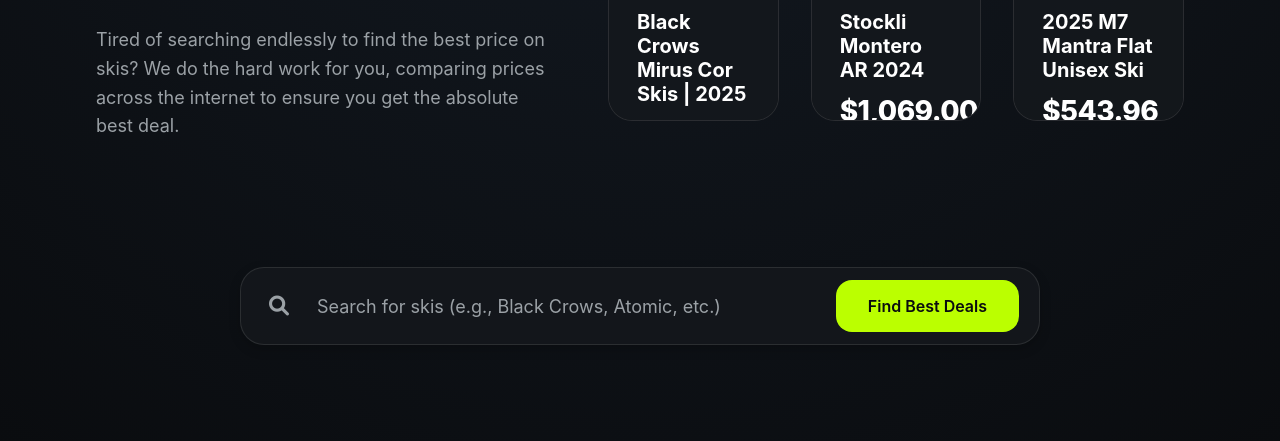
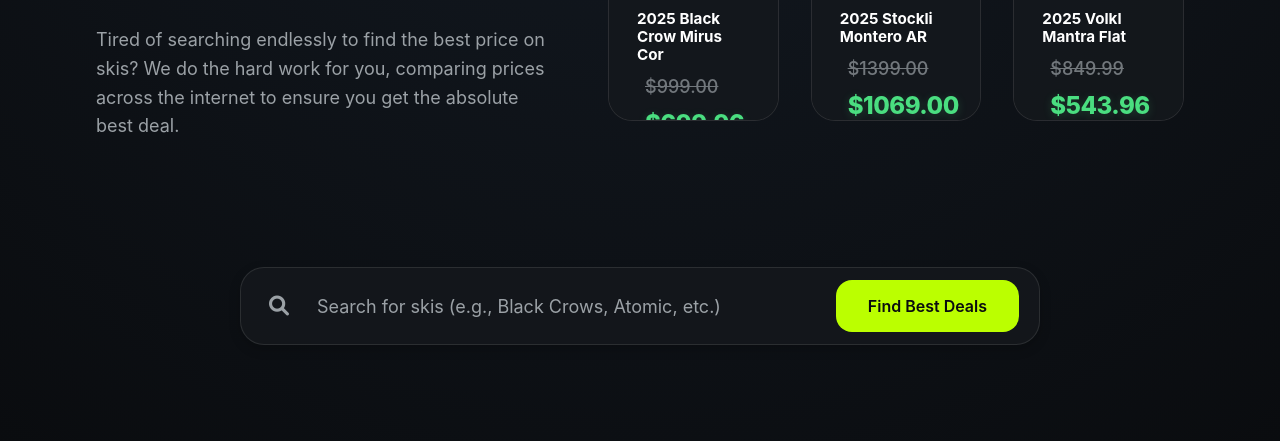
Before and after one commit to aioskiprices/NEW-Ski-Price-Aggregator, a Flask app: page / in a window 1280 px wide. Shown: the part 407-848 px from the top of the page. Run offline with Flask 3, Linux system fonts and the light colour scheme.

Commit message:
SkiSniper V0.0 - Initial Release

```diff
--- a/app.py
+++ b/app.py
@@ -1,15 +1,27 @@
+import logging
 from flask import Flask, render_template, request, url_for
 import json
 import os
+
+# Configure logging
+logging.basicConfig(
+    level=logging.INFO,
+    format='%(asctime)s - %(name)s - %(levelname)s - %(message)s'
+)
+logger = logging.getLogger(__name__)
 
 app = Flask(__name__)
 app.secret_key = 'your-secret-key-here'  # Required for session management
 
 def clean_price(price_str):
     """Convert price string to float, removing currency symbols and commas."""
-    if not price_str or price_str == "Price not found":
+    try:
+        if not price_str or price_str == "Price not found":
+            return float('inf')
+        return float(price_str.replace('$', '').replace(',', '').replace(' USD', ''))
+    except (ValueError, TypeError) as e:
+        logger.error(f"Error cleaning price {price_str}: {str(e)}")
         return float('inf')
-    return float(price_str.replace('$', '').replace(',', '').replace(' USD', ''))
 
 def load_ski_data():
     """Load and return ski data from JSON file."""
@@ -18,12 +30,16 @@ def load_ski_data():
         json_path = os.path.join(current_dir, 'ski_prices.json')
         with open(json_path, 'r') as f:
             data = json.load(f)
+            logger.info(f"Successfully loaded {len(data['skis'])} skis from ski_prices.json")
             return data['skis']
     except FileNotFoundError:
-        print("Warning: ski_prices.json not found")
+        logger.error("ski_prices.json not found")
         return []
     except json.JSONDecodeError:
-        print("Warning: Invalid JSON in ski_prices.json")
+        logger.error("Invalid JSON in ski_prices.json")
+        return []
+    except Exception as e:
+        logger.error(f"Unexpected error loading ski data: {str(e)}")
         return []
 
 def get_image_path(ski_name):
@@ -38,8 +54,8 @@ def get_image_path(ski_name):
         filename = "black_crows_mirus_cor"
     elif "stockli montero ar" in cleaned_name:
         filename = "stockli_montero_ar"
-    elif "m7 mantra" in cleaned_name or "völkl m7 mantra" in cleaned_name:
-        filename = "völkl_m7_mantra"
+    elif "mantra" in cleaned_name and ("volkl" in cleaned_name or "völkl" in cleaned_name):
+        filename = "volkl_mantra"
     else:
         # Default case: Replace spaces and special chars with underscores
         filename = cleaned_name.replace(' ', '_').replace('-', '_')
@@ -66,36 +82,35 @@ def find_best_deals(search_query=None):
     if search_query:
         # Filter skis based on search query
         matching_skis = []
-        search_query = search_query.lower()
+        search_query = search_query.lower().strip()
+        search_terms = search_query.split()
+
         for ski in ski_data:
-            if search_query in ski['ski_name'].lower():
+            ski_name_lower = ski['ski_name'].lower()
+            # Check if all search terms are in the ski name
+            if all(term in ski_name_lower for term in search_terms):
                 matching_skis.append(ski)
+
+        # Sort matching skis by price
+        matching_skis.sort(key=lambda x: clean_price(x['current_price']))
         ski_data = matching_skis
     else:
         # For the landing page, show our three specific skis
-        mirus_cor_options = []
-        montero_options = []
-        mantra_options = []
+        default_skis = []
+        for target_name in ["Black Crows Mirus Cor", "Stockli Montero AR", "Volkl Mantra"]:
+            target_name_lower = target_name.lower()
+            matching_options = []
 
-        for ski in ski_data:
-            if "Black Crows Mirus Cor" in ski['ski_name']:
-                mirus_cor_options.append(ski)
-            elif "Stockli Montero AR" in ski['ski_name']:
-                montero_options.append(ski)
-            elif "M7 Mantra" in ski['ski_name']:
-                mantra_options.append(ski)
+            for ski in ski_data:
+                if target_name_lower in ski['ski_name'].lower():
+                    matching_options.append(ski)
 
-        # Sort each list by price and get the cheapest option
-        ski_data = []
-        if mirus_cor_options:
-            mirus_cor_options.sort(key=lambda x: clean_price(x['current_price']))
-            ski_data.append(mirus_cor_options[0])
-        if montero_options:
-            montero_options.sort(key=lambda x: clean_price(x['current_price']))
-            ski_data.append(montero_options[0])
-        if mantra_options:
-            mantra_options.sort(key=lambda x: clean_price(x['current_price']))
-            ski_data.append(mantra_options[0])
+            # Sort by price and get the cheapest option
+            if matching_options:
+                matching_options.sort(key=lambda x: clean_price(x['current_price']))
+                default_skis.append(matching_options[0])
+
+        ski_data = default_skis
 
     # Format the results
     formatted_results = []
@@ -118,37 +133,59 @@ def find_best_deals(search_query=None):
         formatted_results.append({
             'name': ski['ski_name'],
             'deals': [{
-                'price': ski['current_price'],
+                'price': f"${int(clean_price(ski['current_price']))}",
                 'store': ski['site_name'],
                 'url': ski['site_url'],
                 'image_url': url_for('static', filename=image_path),
-                'highest_price': f"${highest_price:.2f}",
-                'savings_amount': f"${savings_amount:.2f}",
-                'savings_percentage': f"{savings_percentage:.0f}%"
+                'highest_price': f"${int(highest_price)}" if highest_price > current_price else None,
+                'savings_amount': f"${int(savings_amount)}" if savings_amount > 0 else None,
+                'savings_percentage': f"{int(savings_percentage)}%" if savings_amount > 0 else None
             }]
         })
 
+    logger.info(f"Found {len(formatted_results)} results for query: {search_query}")
     return formatted_results
+
+def load_featured_skis():
+    """Load and return featured skis data from JSON file."""
+    try:
+        current_dir = os.path.dirname(os.path.abspath(__file__))
+        json_path = os.path.join(current_dir, 'featured_skis.json')
+        with open(json_path, 'r') as f:
+            data = json.load(f)
+            logger.info(f"Successfully loaded {len(data['featured_skis'])} featured skis")
+            return data['featured_skis']
+    except FileNotFoundError:
+        logger.error("featured_skis.json not found")
+        return []
+    except json.JSONDecodeError:
+        logger.error("Invalid JSON in featured_skis.json")
+        return []
+    except Exception as e:
+        logger.error(f"Unexpected error loading featured skis: {str(e)}")
+        return []
 
 @app.route('/', methods=['GET', 'POST'])
 def index():
     try:
-        # Always load default skis first
-        default_skis = find_best_deals()
+        # Load featured skis for the landing page
+        default_skis = load_featured_skis()
+        if not default_skis:
+            logger.warning("No featured skis loaded for landing page")
+
         search_results = None
-
         if request.method == 'POST':
             search_query = request.form.get('ski_name', '').strip()
             if search_query:
                 search_results = find_best_deals(search_query)
-                print(f"Found {len(search_results)} results for '{search_query}'")
+                logger.info(f"Found {len(search_results)} results for '{search_query}'")
 
         return render_template('index.html',
                              default_skis=default_skis if default_skis else None,
                              search_results=search_results if search_results else None)
 
     except Exception as e:
-        print(f"Error in index route: {str(e)}")
+        logger.error(f"Error in index route: {str(e)}")
         return render_template('index.html', default_skis=[], search_results=None)
 
 @app.route('/update-prices')
@@ -158,8 +195,16 @@ def update_prices():
 
 if __name__ == '__main__':
     # Development server configuration
-    app.run(
-        host='127.0.0.1',  # Only allow local connections
-        port=5000,
-        debug=True
-    )
+    if os.environ.get('FLASK_ENV') == 'development':
+        app.run(
+            host='127.0.0.1',
+            port=5000,
+            debug=True
+        )
+    else:
+        # Production configuration
+        app.run(
+            host='0.0.0.0',
+            port=8000,
+            debug=False
+        )
--- a/templates/index.html
+++ b/templates/index.html
@@ -293,9 +293,11 @@
         }
 
         .current-price {
-            color: var(--text-color);
-            font-size: 1.25rem;
-            font-weight: 700;
+            color: #4ADE80;
+            font-size: 1.5rem;
+            font-weight: 800;
+            letter-spacing: -0.02em;
+            text-shadow: 0 2px 10px rgba(74, 222, 128, 0.2);
         }
 
         .original-price {
@@ -336,14 +338,18 @@
             right: 1rem;
             background: var(--primary-color);
             color: var(--dark-bg);
-            padding: 0.75rem 1.25rem;
+            padding: 0.5rem 1rem;
             border-radius: 100px;
             font-weight: 700;
-            font-size: 1rem;
-            box-shadow: 0 2px 8px rgba(0, 0, 0, 0.2);
-            display: flex;
-            align-items: center;
-            gap: 0.5rem;
+            font-size: 0.875rem;
+            box-shadow: 0 4px 12px rgba(187, 255, 0, 0.3);
+            transform: translateY(0);
+            transition: all 0.3s ease;
+        }
+
+        .ski-card:hover .savings-badge {
+            transform: translateY(-2px);
+            box-shadow: 0 8px 16px rgba(187, 255, 0, 0.4);
         }
 
         .savings-text {
@@ -467,7 +473,7 @@
 
         .ski-name {
             color: var(--text-color);
-            font-size: 1.25rem;
+            font-size: 0.95rem;
             font-weight: 700;
             margin-bottom: 0.75rem;
             line-height: 1.2;
@@ -489,13 +495,6 @@
             display: flex;
             align-items: baseline;
             gap: 1rem;
-        }
-
-        .current-price {
-            color: var(--text-color);
-            font-size: 1.75rem;
-            font-weight: 800;
-            letter-spacing: -0.02em;
         }
 
         .original-price {
@@ -573,14 +572,21 @@
         <div class="preview-section">
             <div class="preview-grid">
                 {% for ski in default_skis[:3] %}
-                    <a href="{{ ski['deals'][0]['url'] }}" target="_blank" class="ski-card">
+                    <a href="{{ ski['best_deal']['url'] }}" target="_blank" class="ski-card">
                         <div class="ski-image">
-                            <img src="{{ ski['deals'][0]['image_url'] if ski['deals'][0]['image_url'] else 'https://via.placeholder.com/300x200?text=Ski+Image' }}" alt="{{ ski['name'] }}">
+                            <img src="{{ ski['best_deal']['image_url'] if ski['best_deal']['image_url'] else 'https://via.placeholder.com/300x200?text=Ski+Image' }}" alt="{{ ski['name'] }}">
                         </div>
                         <div class="ski-info">
                             <h3 class="ski-name">{{ ski['name'] }}</h3>
-                            <span class="current-price">${{ ski['deals'][0]['price']|replace("$", "") }}</span>
-                            <span class="store-name">{{ ski['deals'][0]['store'] }}</span>
+                            <div class="price-section">
+                                {% if ski['best_deal']['original_price'] %}
+                                <div class="original-price">${{ "%.2f"|format(ski['best_deal']['original_price']) }}</div>
+                                {% endif %}
+                                <div class="price-info">
+                                    <span class="current-price">${{ "%.2f"|format(ski['best_deal']['current_price']) }}</span>
+                                    <span class="store-name">{{ ski['best_deal']['store'] }}</span>
+                                </div>
+                            </div>
                         </div>
                     </a>
                 {% endfor %}
@@ -603,16 +609,22 @@
                     <a href="{{ ski['deals'][0]['url'] }}" target="_blank" class="ski-card">
                         <div class="ski-image">
                             <img src="{{ ski['deals'][0]['image_url'] if ski['deals'][0]['image_url'] else 'https://via.placeholder.com/300x200?text=Ski+Image' }}" alt="{{ ski['name'] }}">
+                            {% if ski['deals'][0]['savings_amount'] and ski['deals'][0]['savings_amount'] != '$0' %}
+                            <div class="savings-badge">
+                                Save {{ ski['deals'][0]['savings_amount'] }}
+                            </div>
+                            {% endif %}
                         </div>
                         <div class="ski-info">
                             <h3 class="ski-name">{{ ski['name'] }}</h3>
-                            <div class="price-info">
-                                <span class="current-price">${{ ski['deals'][0]['price']|replace("$", "") }} USD</span>
-                                <span class="store-name">{{ ski['deals'][0]['store'] }}</span>
-                            </div>
-                            <div class="savings-info">
-                                <p class="savings-label">Save {{ ski['deals'][0]['savings_percentage'] }}</p>
-                                <p class="savings-label">Save {{ ski['deals'][0]['savings_amount'] }}</p>
+                            <div class="price-section">
+                                {% if ski['deals'][0]['highest_price'] != ski['deals'][0]['price'] %}
+                                <div class="original-price">{{ ski['deals'][0]['highest_price'] }}</div>
+                                {% endif %}
+                                <div class="price-info">
+                                    <span class="current-price">{{ ski['deals'][0]['price'] }}</span>
+                                    <span class="store-name">{{ ski['deals'][0]['store'] }}</span>
+                                </div>
                             </div>
                         </div>
                     </a>
```
Also changed, not shown: featured_skis.json (+11 -13 lines), gunicorn_config.py (added, +7 -0 lines), requirements.txt (+13 -2 lines), 3 other files.
